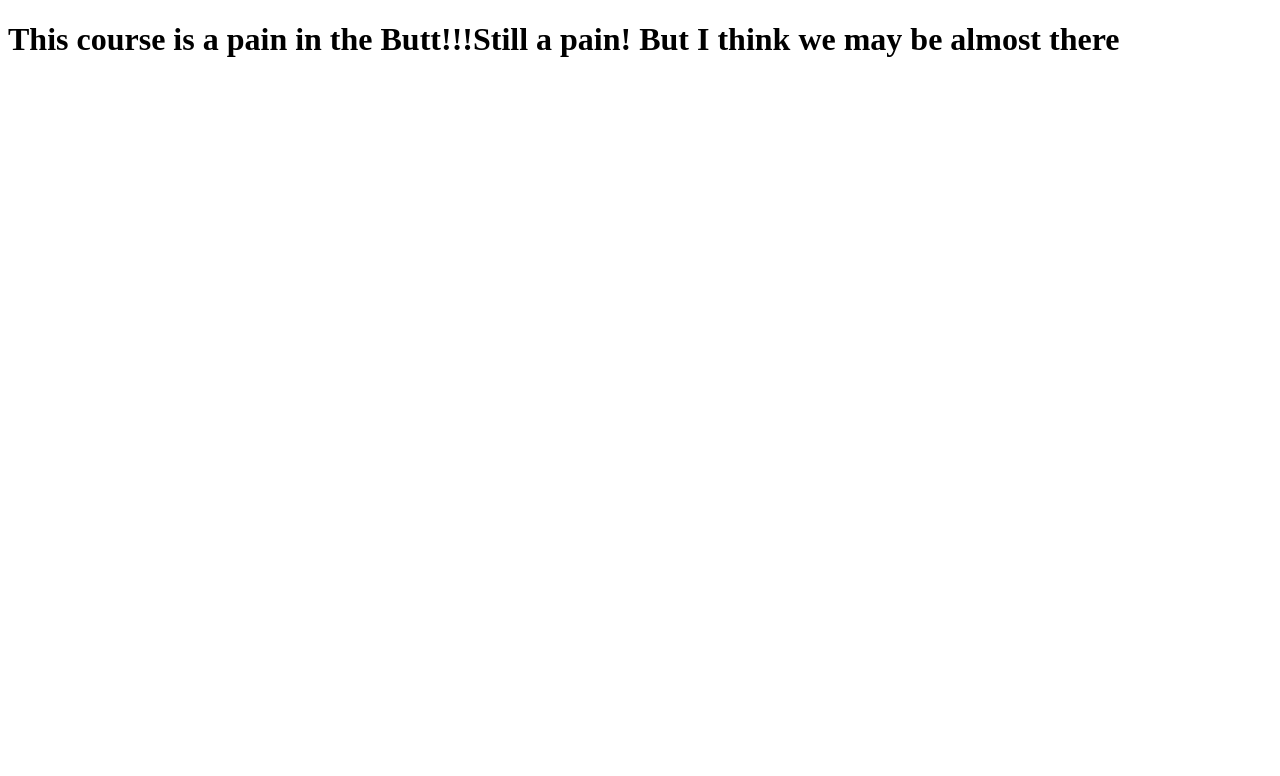
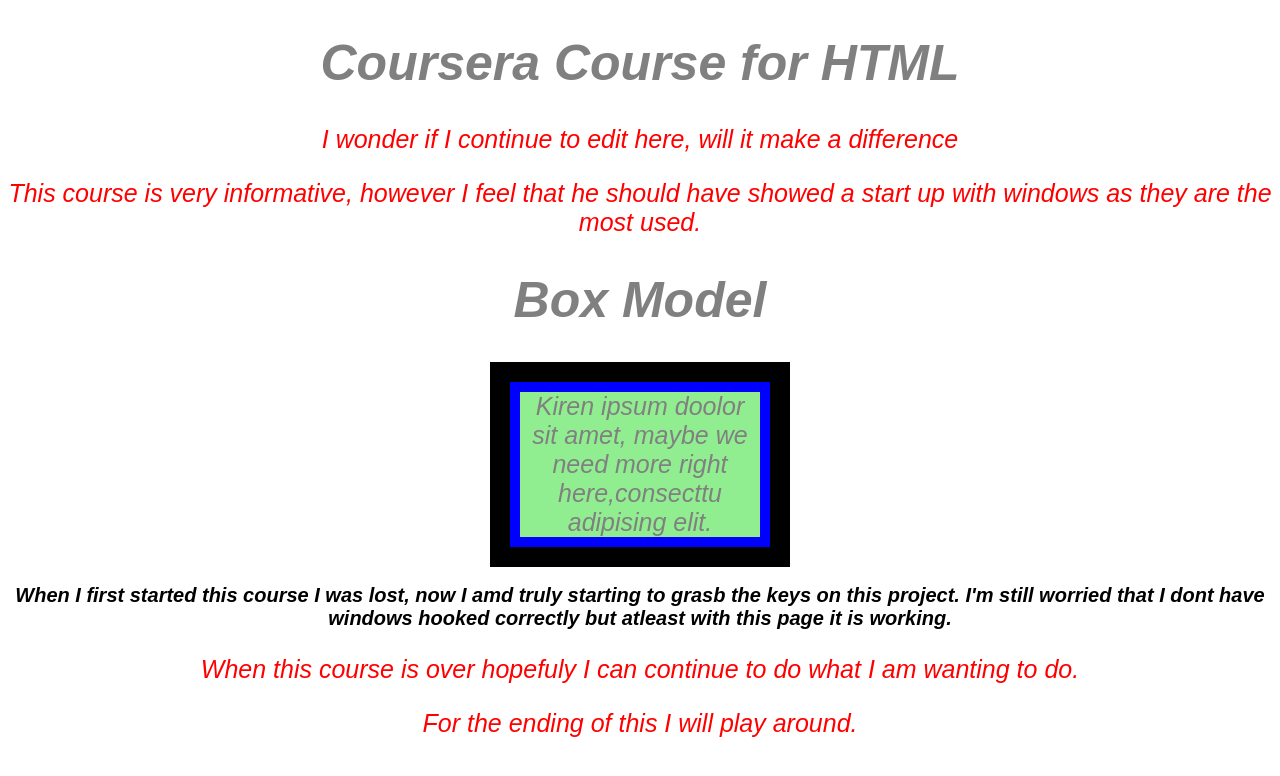
Before and after one commit to MetroKiA/Online-Course-with-Coursera, a plain HTML site: page site/index.html in a window 1280 px wide. Drawn offline with Linux system fonts and the light colour scheme.

Commit message:
another page.

```diff
--- a/site/index.html
+++ b/site/index.html
@@ -1,9 +1,69 @@
 <!DOCTYPE html>
 <html>
 <head>
-	<title>This Better work this time</title>
+	<title>Coursera HTML Class</title>
 </head>
 <body>
-<h1>This course is a pain in the Butt!!!Still a pain! But I think we may be almost there</h1>
+<h1>Coursera Course for HTML</h1>
+<p> I wonder if I continue to edit here, will it make a difference</p>
+<p> This course is very informative, however I feel that he should have showed a start up with windows as they are the most used.</p>
+<style>
+	*{
+		box-sizing: border-box;
+	}
+	body {
+	font-family: Sans-serif;
+	margin: 0;
+	padding:0;
+font-style: italic;
+font-size: 25px;
+color: grey;
+text-align: center;
+}
+#box {
+	background-color: blue;
+	padding: 10px 10px 10px 10px;
+	border: 20px solid black;
+	width: 300px;
+	text-align: center;
+	align-items: center;
+	margin-left: auto;
+	margin-right: auto;
+
+}
+#content {
+	background-color: #90EE90; //green
+	align-items: center;
+}
+
+</style>
+<style>
+	p{
+		color: red;
+		text-align: : center;
+
+ }
+</style>
+
+<h1>Box Model</h1>
+
+<div id="box">
+	<div id="content">Kiren ipsum doolor sit amet, maybe we need more right here,consecttu adipising elit.
+	</div>
+</div>
+<h2> When I first started this course I was lost, now I amd truly starting to grasb the keys on this project. I'm still worried that I dont have windows hooked correctly but atleast with this page it is working.</h2>
+<style>
+	h2 {
+	color: black;
+	font-size: 20px;
+	text-align: center;
+	  }
+
+</style>
+
+<p> When this course is over hopefuly I can continue to do what I am wanting to do.</p>
+
+<p> For the ending of this I will play around. </p>
+
 </body>
 </html>
```
